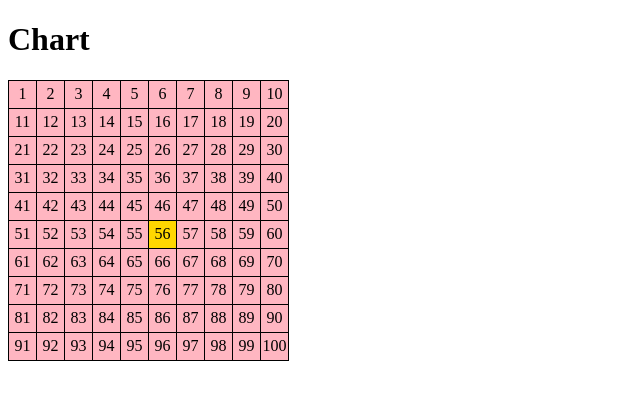
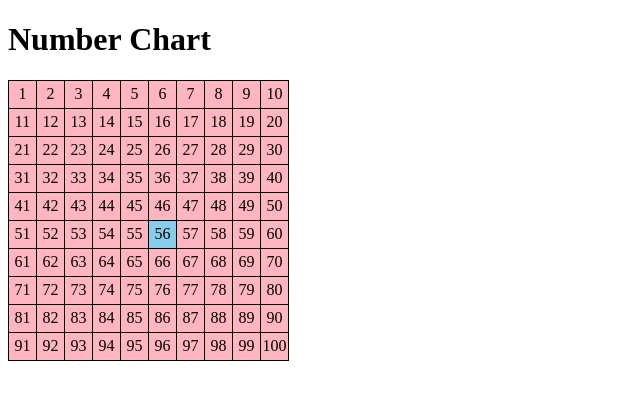
Before and after one commit to HH319/MyFirstSite, a plain HTML site: page index.html in a window 1280 px wide. Both pictures are taken after a click on the element 148 px from the left and 220 px from the top of the page. Shown: the whole page, without its empty margins (0-640 px from the left). Drawn offline with Linux system fonts and the light colour scheme.

Commit message:
Add files via upload

```diff
--- a/index.html
+++ b/index.html
@@ -3,7 +3,7 @@
 <html lang="en" dir="ltr">
   <head>
     <meta charset="utf-8">
-    <title>Number Chart</title>
+    <title>My First Site</title>
     <style>
       table, td {
         border: 1px black solid;
@@ -17,12 +17,12 @@
         cursor: default;
       }
       td.selected {
-        background-color: gold;
+        background-color: skyblue;
       }
     </style>
   </head>
   <body>
-    <h1> Chart</h1>
+    <h1>Number Chart</h1>
     <div>
       <table id="table">
         <tbody>
```
